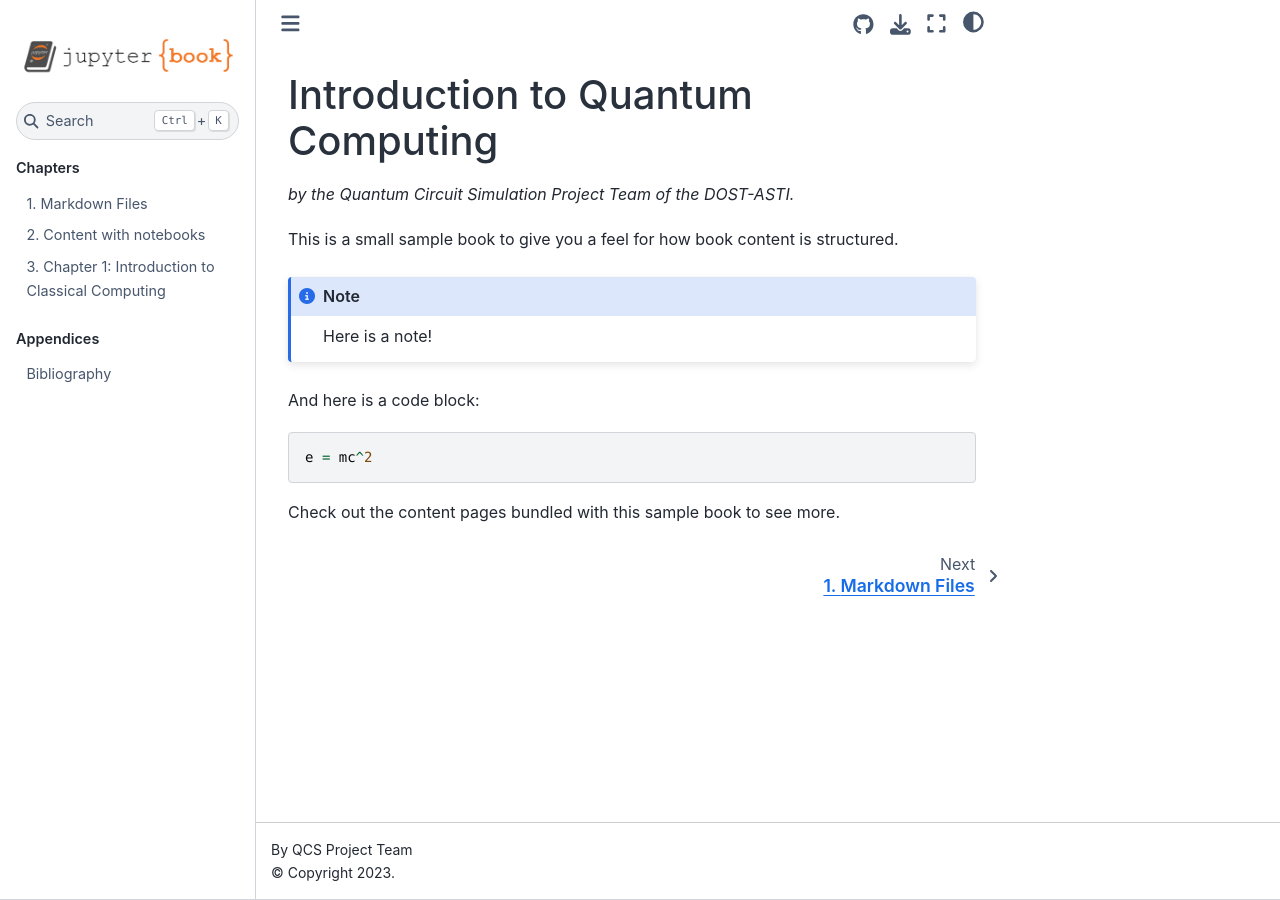
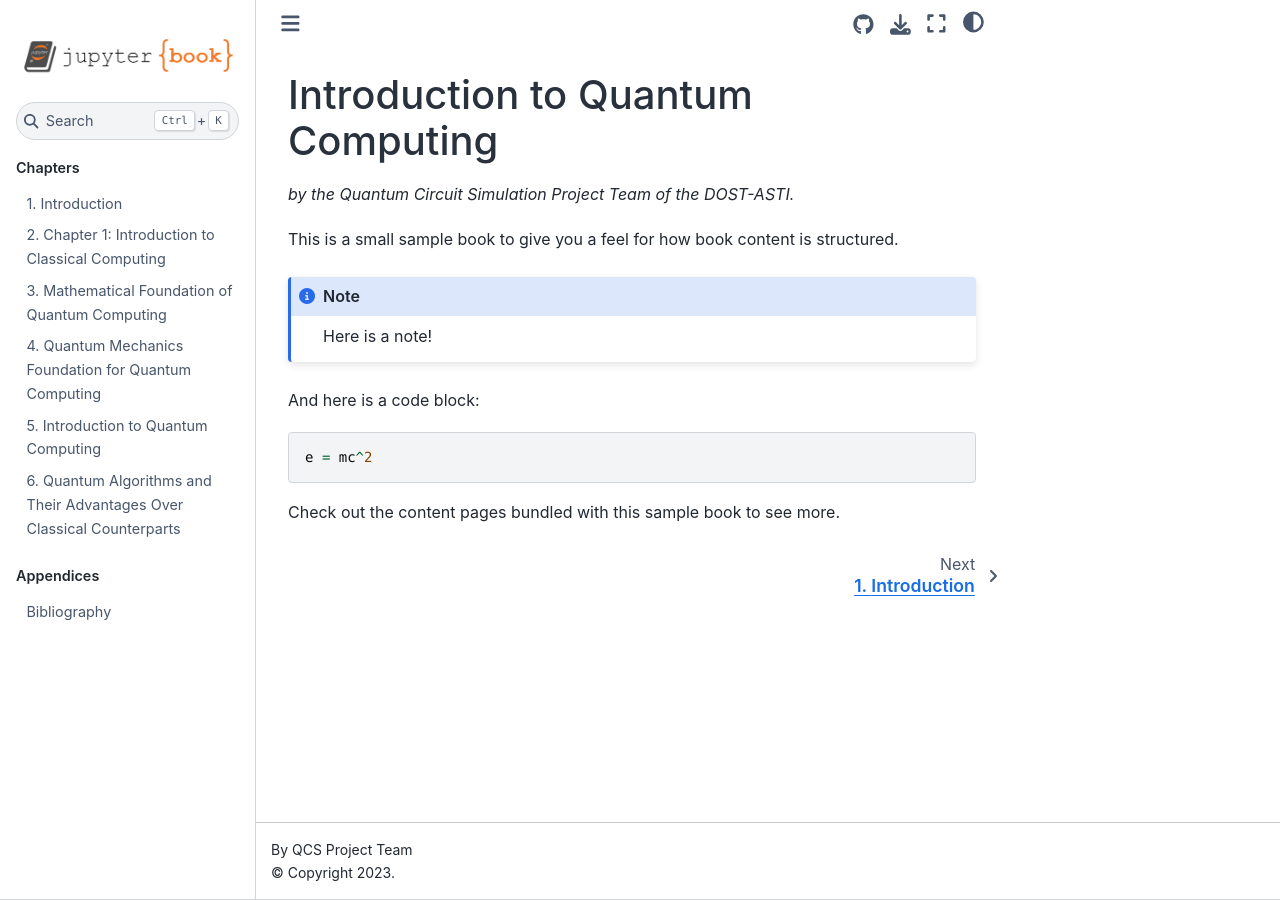
Before and after one commit to jaaborot/introduction-to-quantum-computing, a Jupyter Book: the page built from index.md, in a window 1280 px wide. Built offline with Jupyter Book 1.0.4 settings and Sphinx 7.4.7 and the Sphinx Book theme 1.1.4, drawn with Linux system fonts in a browser that asks for light colours.

Commit message:
Added empty template md for chapters 2 to 6

```diff
--- a/_toc.yml
+++ b/_toc.yml
@@ -15,9 +15,14 @@ parts:
     numbered: true
     maxdepth: 2
     chapters:
-      - file: book/markdown
-      - file: book/notebooks
+      # - file: book/markdown
+      # - file: book/notebooks
+      - file: book/introduction
       - file: book/chapter_1
+      - file: book/chapter_2
+      - file: book/chapter_3
+      - file: book/chapter_4
+      - file: book/chapter_5
   - caption: Appendices
     chapters:
       - file: book/bibliography
--- /dev/null
+++ b/book/chapter_2.md
@@ -0,0 +1,2 @@
+# Mathematical Foundation of Quantum Computing
+*by Bernard G. Ramos*
--- /dev/null
+++ b/book/chapter_3.md
@@ -0,0 +1,2 @@
+# Quantum Mechanics Foundation for Quantum Computing
+*by Ren Tristan A. de la Cruz*
--- /dev/null
+++ b/book/chapter_4.md
@@ -0,0 +1,2 @@
+# Introduction to Quantum Computing
+*by Ross Romuel A. Mariano*
--- /dev/null
+++ b/book/chapter_5.md
@@ -0,0 +1,2 @@
+# Quantum Algorithms and Their Advantages Over Classical Counterparts
+*by [yet to be determined]*
--- /dev/null
+++ b/book/introduction.md
@@ -0,0 +1 @@
+# Introduction
```
